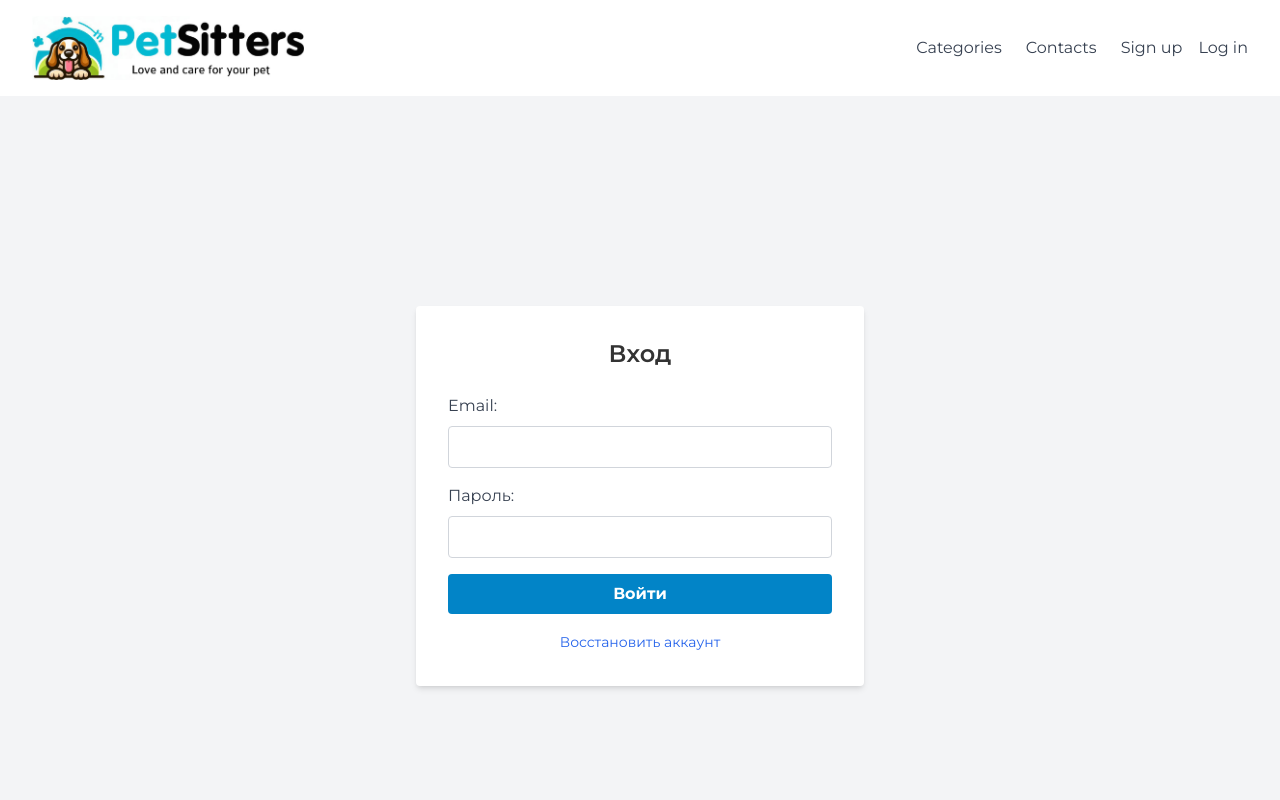
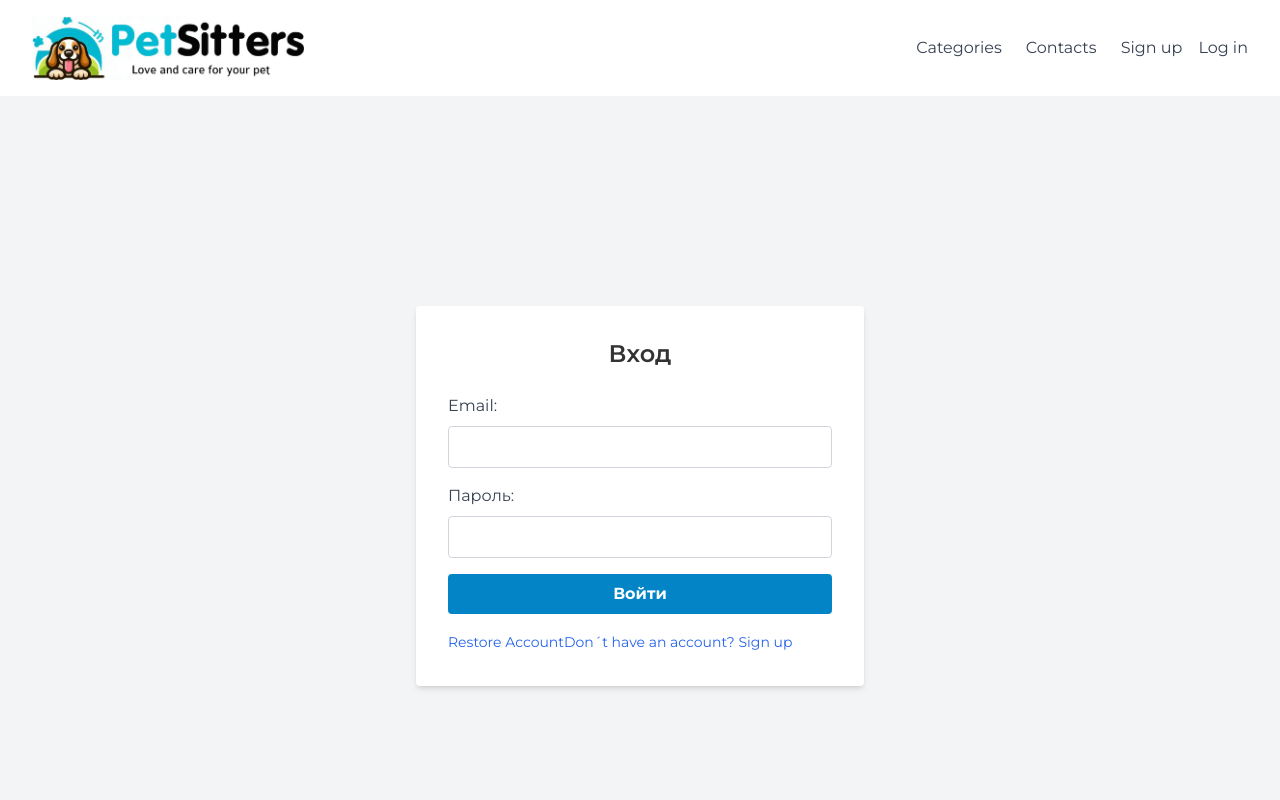
Before and after one commit to Team-33-cohort46/pet-service-frontend-main, a React (Create React App) app: page /#/login in a window 1280 px wide. Shown: the top 800 px of the page. Built offline with nearby package versions, Linux system fonts and the light colour scheme; a web font is replaced by a local one.

Commit message:
Update LoginPage.tsx

```diff
--- a/src/pages/LoginPage.tsx
+++ b/src/pages/LoginPage.tsx
@@ -79,12 +79,18 @@ const LoginPage: React.FC = () => {
                     Войти
                 </button>
 
-                <div className="mt-4 text-center">
+                <div className="d-flex justify-content-between mt-4">
                     <button
                         onClick={() => navigate("/restore-account")}
                         className="text-sm text-blue-600 hover:underline"
                     >
-                        Восстановить аккаунт
+                        Restore Account
+                    </button>
+                    <button
+                        onClick={() => navigate("/register")}
+                        className="text-sm text-blue-600 hover:underline"
+                    >
+                        Don´t have an account? Sign up
                     </button>
                 </div>
             </form>
```
